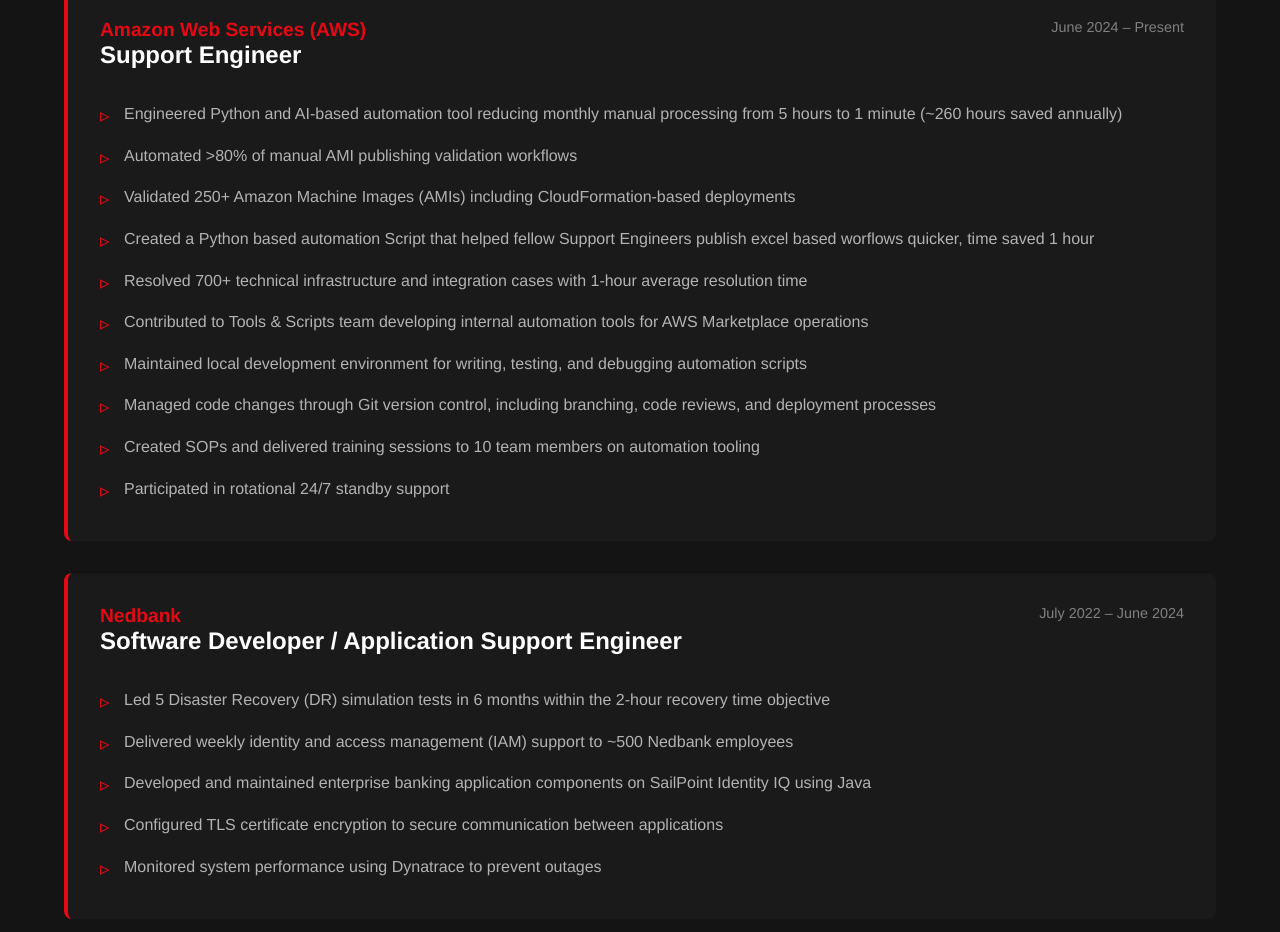
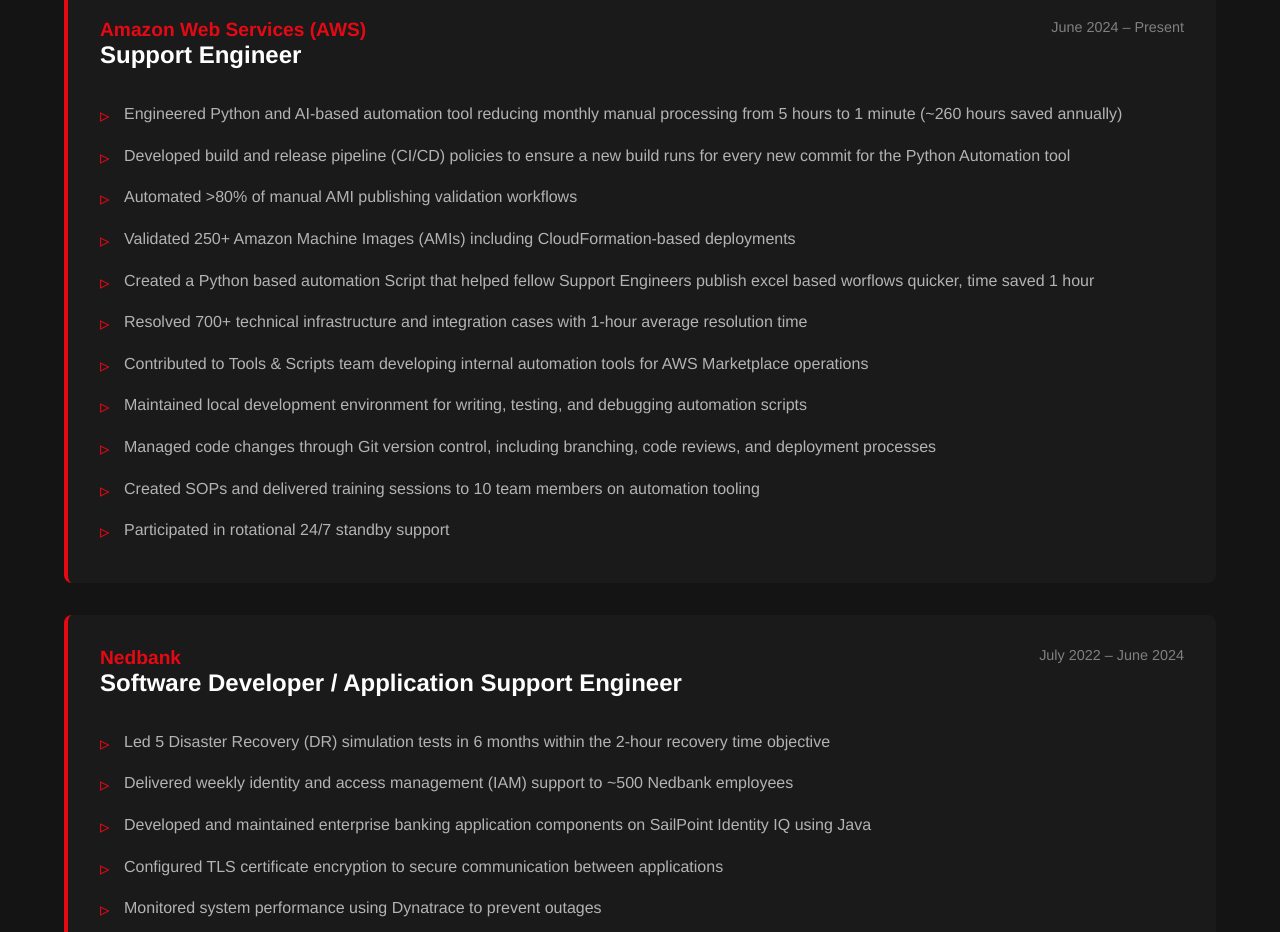
Before and after one commit to Siyanda-Khanyile/KhanyileResume, a React (Create React App) app: page / in a window 1280 px wide. Shown: the part 1640-2572 px from the top of the page. Built offline with nearby package versions, Linux system fonts and the light colour scheme; no server answers.

Commit message:
Updated experience

```diff
--- a/src/components/Experience.jsx
+++ b/src/components/Experience.jsx
@@ -8,6 +8,7 @@
       duration: "June 2024 – Present",
       achievements: [
         "Engineered Python and AI-based automation tool reducing monthly manual processing from 5 hours to 1 minute (~260 hours saved annually)",
+        "Developed build and release pipeline (CI/CD) policies to ensure a new build runs for every new commit for the Python Automation tool",
         "Automated >80% of manual AMI publishing validation workflows",
         "Validated 250+ Amazon Machine Images (AMIs) including CloudFormation-based deployments",
         "Created a Python based automation Script that helped fellow Support Engineers publish excel based worflows quicker, time saved 1 hour",
```
